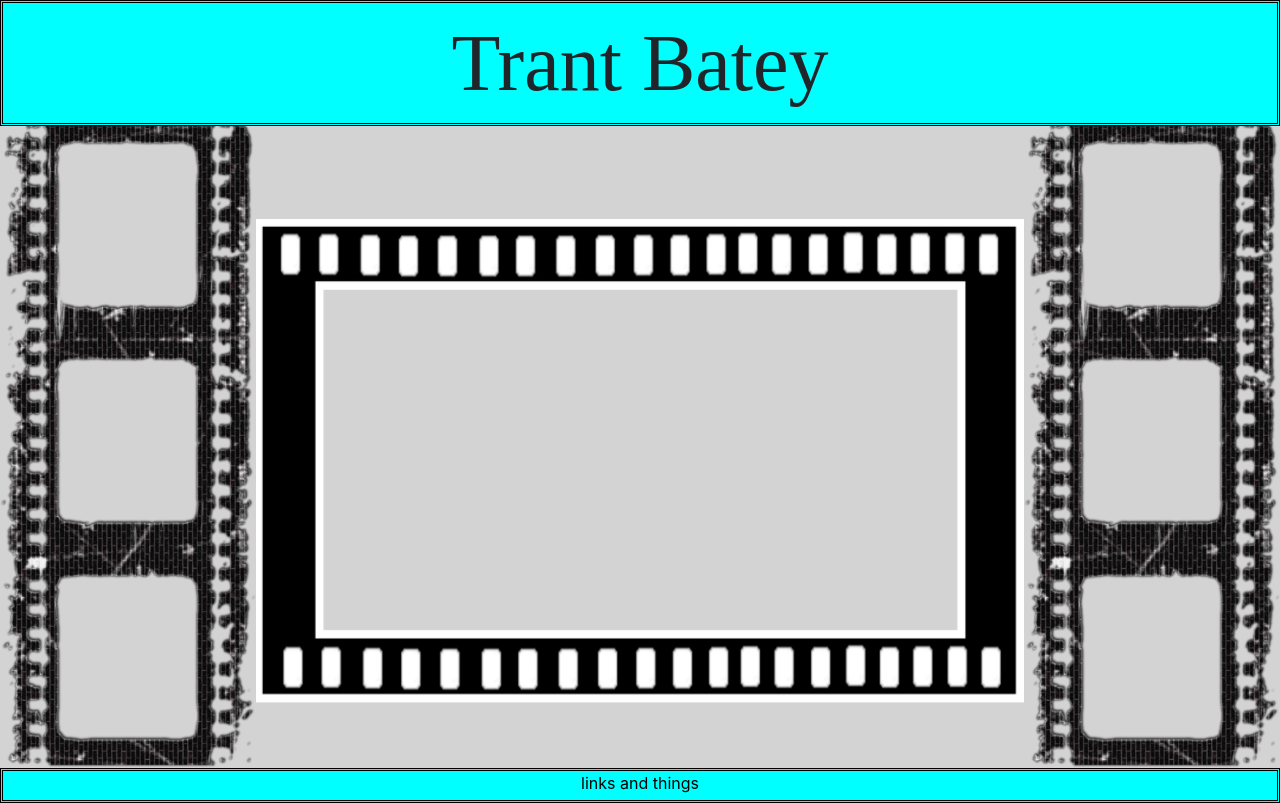
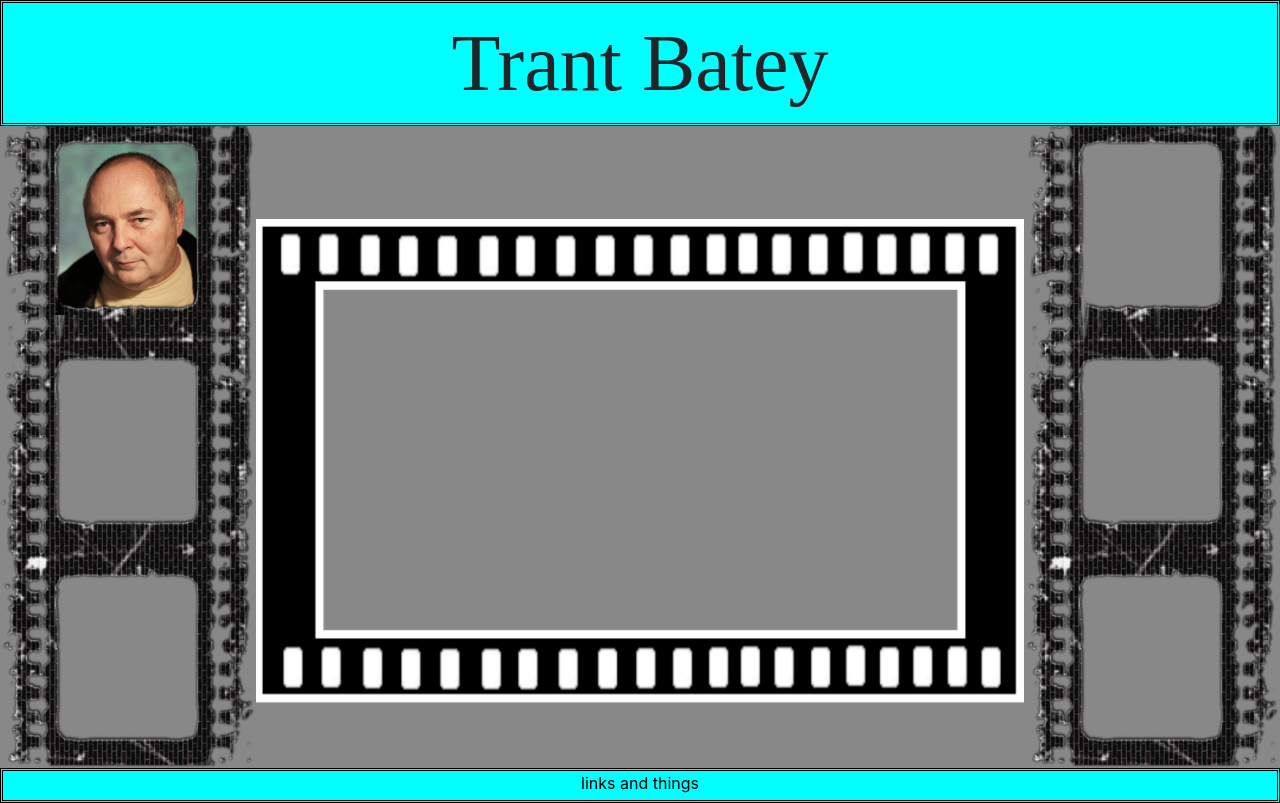
Before and after one commit to trantbatey/trantbatey.github.io, a plain HTML site: page index.html in a window 1280 px wide. Drawn offline with nearby package versions, Linux system fonts and the light colour scheme.

Commit message:
Added my first photo in a frame.

```diff
--- a/index.html
+++ b/index.html
@@ -15,6 +15,7 @@
     <div class="left-strip">
         <img src="resources/static/img/film_strip_04.png" alt="vintage film strip graphic"
              width="100%" class="side-film-strip">
+        <div class="top-frame-div"></div>
     </div
     ><div class="center-cell">
         <img src="resources/static/img/film_strip_01.png" alt="film cell graphic"
--- a/resources/static/css/main.css
+++ b/resources/static/css/main.css
@@ -14,6 +14,7 @@ element {
     font-family: Liberation Serif;"Times New Roman";
     position: fixed;
     top: 0;
+    z-index: 2000;
 }
 
 main {
@@ -29,7 +30,7 @@ body {
     /*background-color: blueviolet;*/
     /*background-color: #FFBF00;*/
     /*background-color: #e6aeae;*/
-    background-color: lightgray;
+    background-color: #888;
 }
 
 .footer {
@@ -63,6 +64,8 @@ body {
 .side-film-strip {
     padding: 0;
     margin: 0 0 35px 0;
+    position: relative;
+    z-index: 1000;
 }
 
 .left-strip {
@@ -71,6 +74,7 @@ body {
     height: 100% - calc(100% - var(--header-height));
     width: 20%;
     display: inline-block;
+    position: relative;
 }
 
 .center-cell {
@@ -79,6 +83,7 @@ body {
     height: 100% - calc(100% - var(--header-height));
     width: 60%;
     display: inline-block;
+    position: relative;
 }
 
 .right-strip {
@@ -87,9 +92,21 @@ body {
     height: 100% - calc(100% - var(--header-height));
     width: 20%;
     display: inline-block;
+    position: relative;
 }
 
 .credits-space {
     padding: 0;
     margin: 0;
 }
+
+.top-frame-div {
+    position: absolute;
+    top: 2.5%;
+    left: 19%;
+    width: 62%;
+    height: 26%;
+    background-image: url("../img/Headshot.jpg");
+    background-size: cover;
+    z-index: 100;
+}
```
Also changed, not shown: resources/static/img/Headshot.jpg (added).
